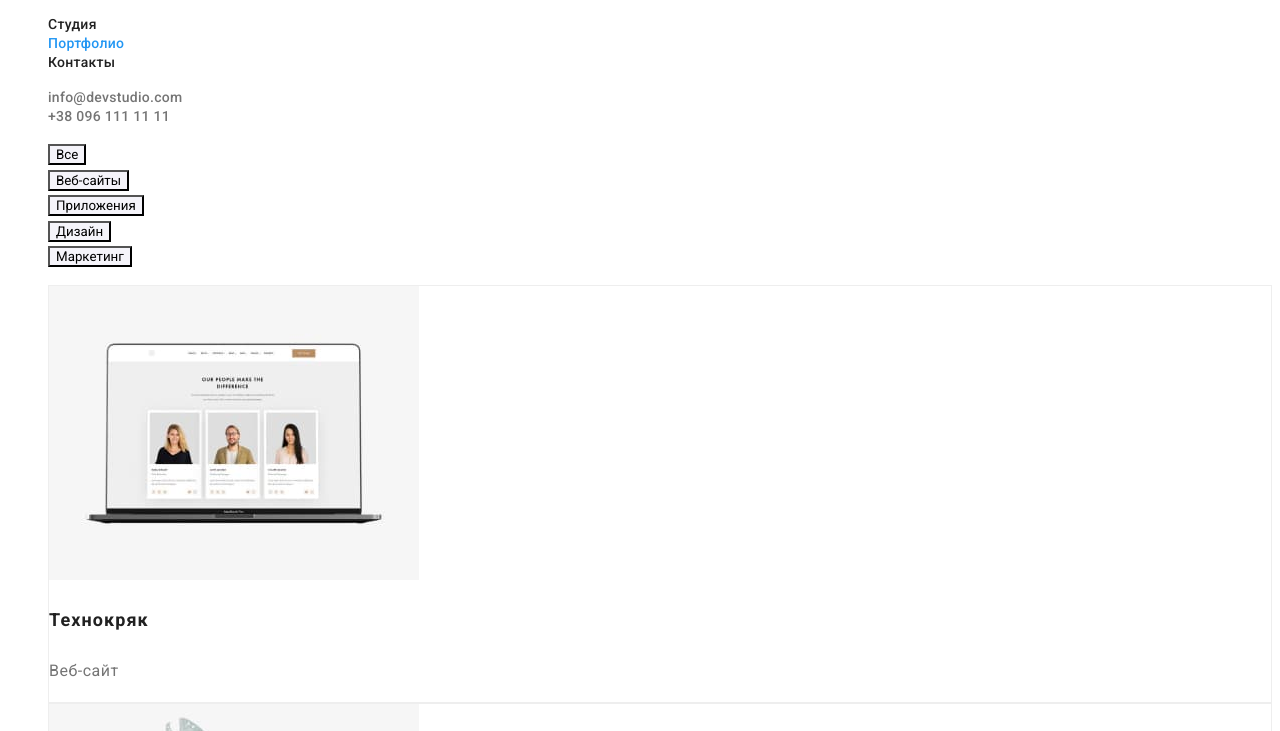
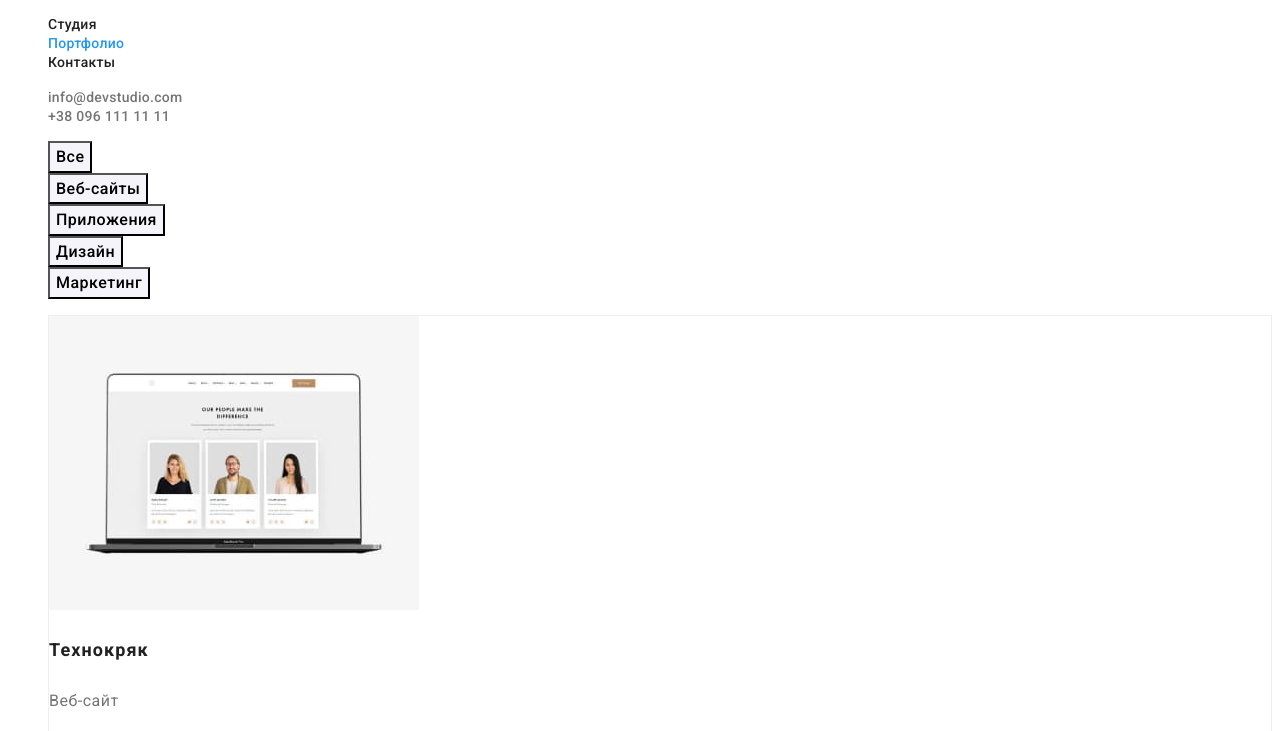
Before and after one commit to AnnaZhidkikh/goit-markup-hw-02, a plain HTML site: page porfolio.html in a window 1280 px wide. Shown: the part 41-772 px from the top of the page. Drawn offline with Linux system fonts and the light colour scheme.

Commit message:
Добавлена стилизация кнопок в разделе Портфолио

```diff
--- a/css/styles.css
+++ b/css/styles.css
@@ -186,16 +186,15 @@ body {
 }
 .portfolio-btn:hover,
 .portfolio-btn:focus {
+  color: var(--primary-section-color);
   background-color: var(--focus-color);
 }
-.portfolio-btn-list {
+.portfolio-btn {
+  font-family: inherit;
   font-weight: 500;
   font-size: 16px;
   line-height: 1.6;
   letter-spacing: 0.03em;
-}
-.portfolio-btn {
-  font-family: inherit;
   cursor: pointer;
   background-color: var(--team-background-color);
 }
```
